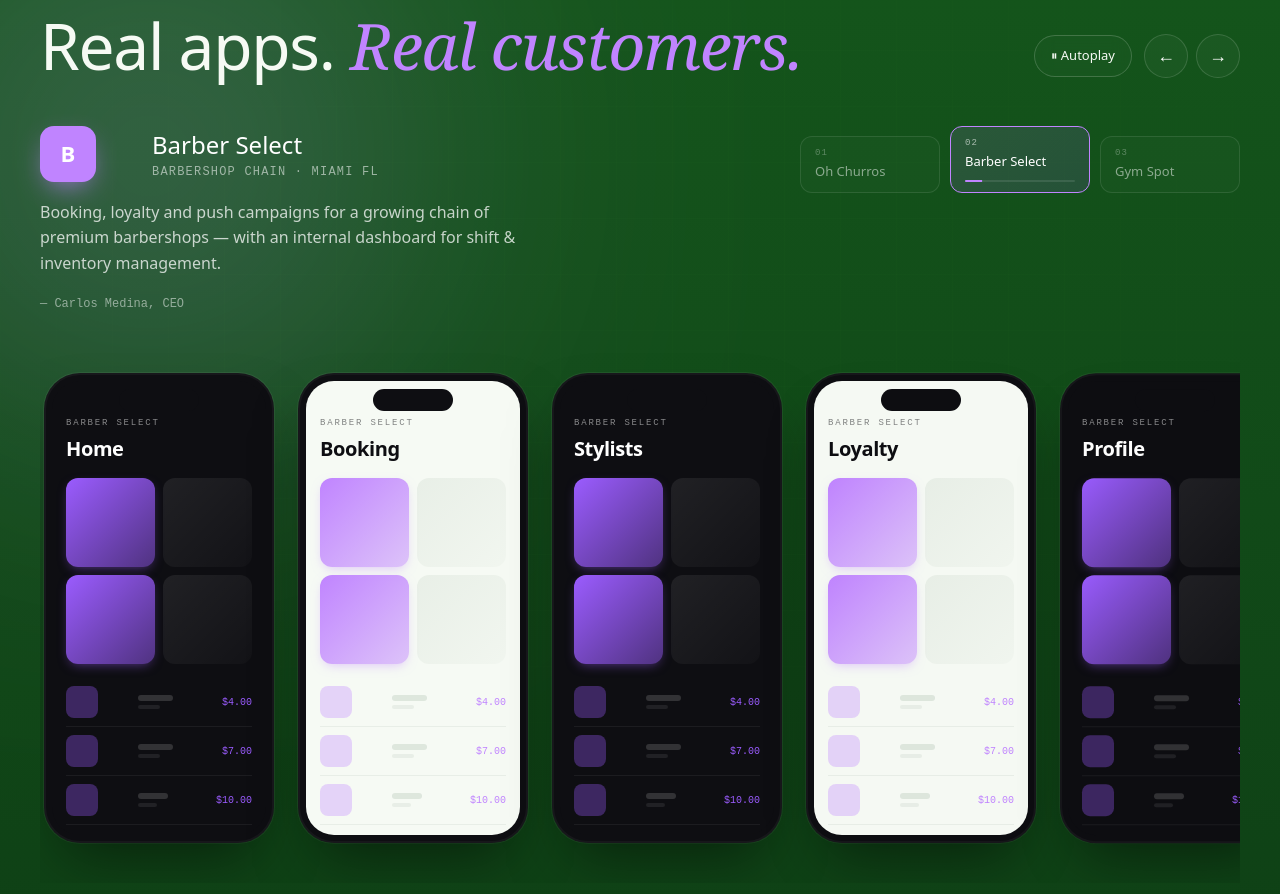
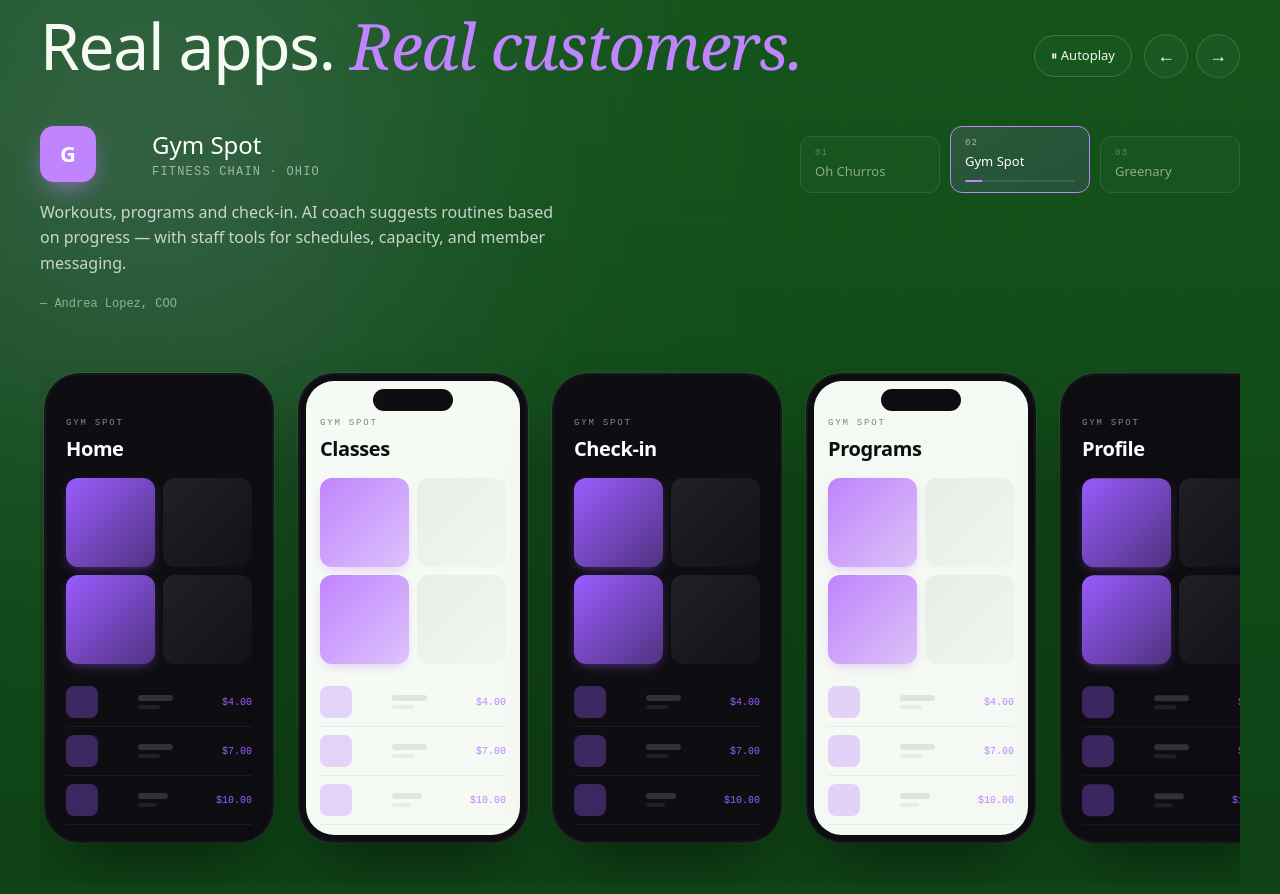
Before and after one commit to paulxd225/snappiffy-second-design, a React (Vite) app: page / in a window 1280 px wide. Shown: the part 4820-5714 px from the top of the page. Built offline with nearby package versions, Linux system fonts and the light colour scheme.

Commit message:
feat: :sparkles: imagenes oh churros
se añadio imagenes en la seccion de casos exitosos y pantalla apra greenary

```diff
--- a/src/sections/CaseStudy.tsx
+++ b/src/sections/CaseStudy.tsx
@@ -1,4 +1,10 @@
 import { useEffect, useRef, useState } from "react";
+
+import ochurros1 from "../assets/apps-examples/ochurros1.webp";
+import ochurros2 from "../assets/apps-examples/ochurros2.webp";
+import ochurros3 from "../assets/apps-examples/ochurros3.webp";
+import ochurros4 from "../assets/apps-examples/ochurros4.webp";
+import ochurros5 from "../assets/apps-examples/ochurros5.webp";
 
 const navBtnStyle: React.CSSProperties = {
 	width: 44,
@@ -20,50 +26,50 @@
 		color: "#ff3df0",
 		accent: "#c084ff",
 		screens: [
-			{ label: "Menu", theme: "light", palette: "#ff3df0" },
-			{ label: "Login", theme: "light", palette: "#ff7ae3" },
-			{ label: "Brand", theme: "pink", palette: "#ff3df0" },
-			{ label: "Discovery", theme: "dark", palette: "#c084ff" },
-			{ label: "Cart", theme: "light", palette: "#ff3df0" },
-		],
-	},
-	{
-		name: "Barber Select",
-		client: "Barbershop chain · Miami FL",
-		who: "Carlos Medina, CEO",
-		desc: "Booking, loyalty and push campaigns for a growing chain of premium barbershops — with an internal dashboard for shift & inventory management.",
-		color: "#c084ff",
-		accent: "#9b5cff",
-		screens: [
-			{ label: "Home", theme: "dark", palette: "#9b5cff" },
-			{ label: "Booking", theme: "light", palette: "#c084ff" },
-			{ label: "Stylists", theme: "dark", palette: "#9b5cff" },
-			{ label: "Loyalty", theme: "light", palette: "#c084ff" },
-			{ label: "Profile", theme: "dark", palette: "#9b5cff" },
+			{ label: "Menu", theme: "light", palette: "#ff3df0", image: ochurros1 },
+			{ label: "Login", theme: "light", palette: "#ff7ae3", image: ochurros2 },
+			{ label: "Brand", theme: "pink", palette: "#ff3df0", image: ochurros3 },
+			{ label: "Discovery", theme: "dark", palette: "#c084ff", image: ochurros4 },
+			{ label: "Cart", theme: "light", palette: "#ff3df0", image: ochurros5 },
 		],
 	},
 	{
 		name: "Gym Spot",
 		client: "Fitness chain · Ohio",
 		who: "Andrea Lopez, COO",
-		desc: "Workouts, programs and check-in. AI coach suggests routines based on progress.",
+		desc: "Workouts, programs and check-in. AI coach suggests routines based on progress — with staff tools for schedules, capacity, and member messaging.",
+		color: "#c084ff",
+		accent: "#9b5cff",
+		screens: [
+			{ label: "Home", theme: "dark", palette: "#9b5cff" },
+			{ label: "Classes", theme: "light", palette: "#c084ff" },
+			{ label: "Check-in", theme: "dark", palette: "#9b5cff" },
+			{ label: "Programs", theme: "light", palette: "#c084ff" },
+			{ label: "Profile", theme: "dark", palette: "#9b5cff" },
+		],
+	},
+	{
+		name: "Greenary",
+		client: "Horticulture for landmark venues · US",
+		who: "Operations lead, airports & hospitality",
+		desc: "Install and maintain ornamental plant programs across high-traffic places—airports, hotels, and campuses—with crew routing, species libraries, and plant-health monitoring in one platform.",
 		color: "#7cd85a",
 		accent: "#2ea02c",
 		screens: [
-			{ label: "Discover", theme: "dark", palette: "#7cd85a" },
-			{ label: "Workouts", theme: "dark", palette: "#2ea02c" },
-			{ label: "Coach", theme: "light", palette: "#7cd85a" },
-			{ label: "Stats", theme: "dark", palette: "#2ea02c" },
-			{ label: "Events", theme: "dark", palette: "#9b5cff" },
+			{ label: "Venues", theme: "dark", palette: "#7cd85a" },
+			{ label: "Install", theme: "dark", palette: "#2ea02c" },
+			{ label: "Species", theme: "light", palette: "#7cd85a" },
+			{ label: "Health", theme: "dark", palette: "#2ea02c" },
+			{ label: "Routes", theme: "dark", palette: "#4cc23a" },
 		],
 	},
 ];
 
-type Screen = { label: string; theme: string; palette: string };
+type Screen = { label: string; theme: string; palette: string; image?: string };
 type App = (typeof apps)[0];
 
 function PhoneFrame({ screen, app }: { screen: Screen; app: App }) {
-	const { theme, palette, label } = screen;
+	const { theme, palette, label, image } = screen;
 	const bg =
 		theme === "light" ? "#f6faf4" : theme === "pink" ? "#ffe1f3" : "#0e0e12";
 	const fg = theme === "dark" ? "white" : "#0e0e12";
@@ -103,6 +109,22 @@
 						zIndex: 2,
 					}}
 				/>
+				{image ? (
+					<img
+						src={image}
+						alt=""
+						draggable={false}
+						style={{
+							position: "absolute",
+							inset: 0,
+							width: "100%",
+							height: "100%",
+							objectFit: "cover",
+							objectPosition: "top center",
+							zIndex: 0,
+						}}
+					/>
+				) : (
 					<div
 						style={{
 							padding: "36px 14px 14px",
@@ -110,6 +132,8 @@
 							height: "100%",
 							display: "flex",
 							flexDirection: "column",
+							position: "relative",
+							zIndex: 1,
 						}}
 					>
 						<div
@@ -243,6 +267,7 @@
 							))}
 						</div>
 					</div>
+				)}
 			</div>
 		</div>
 	);
```
Lines whose indentation alone changed are shown as unchanged.
